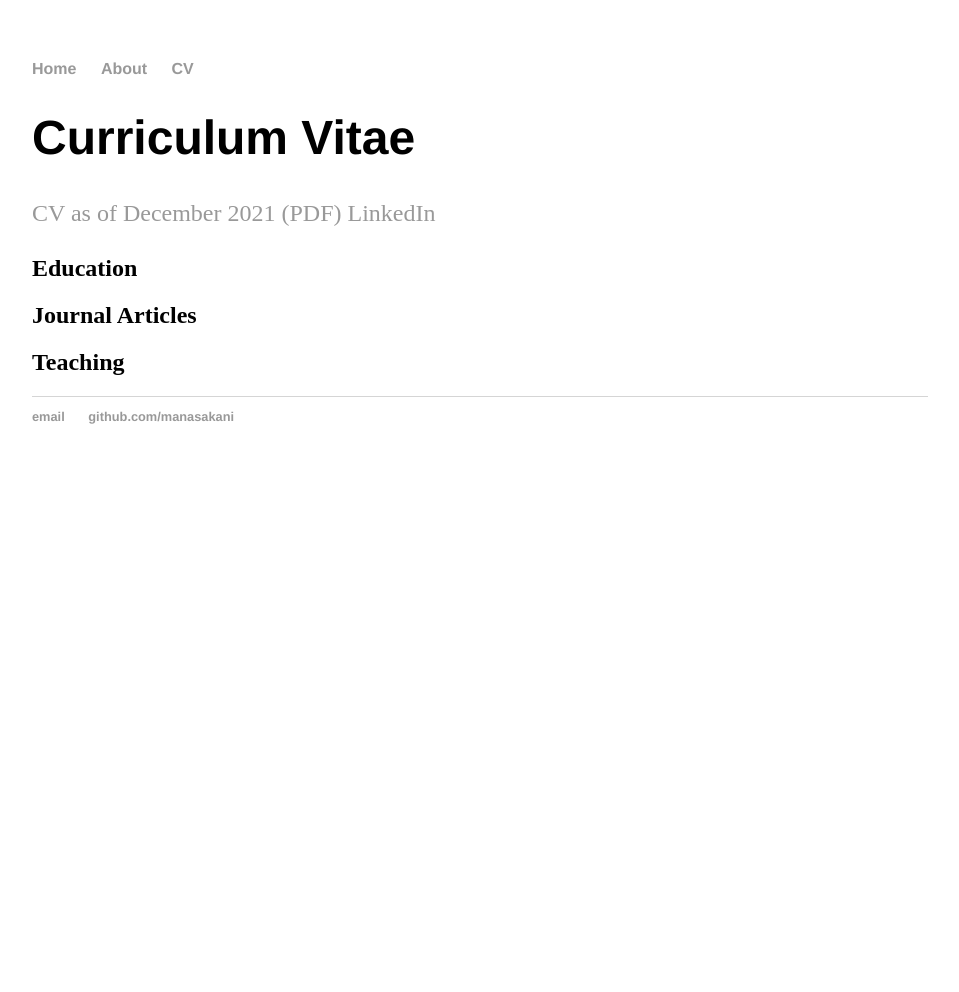
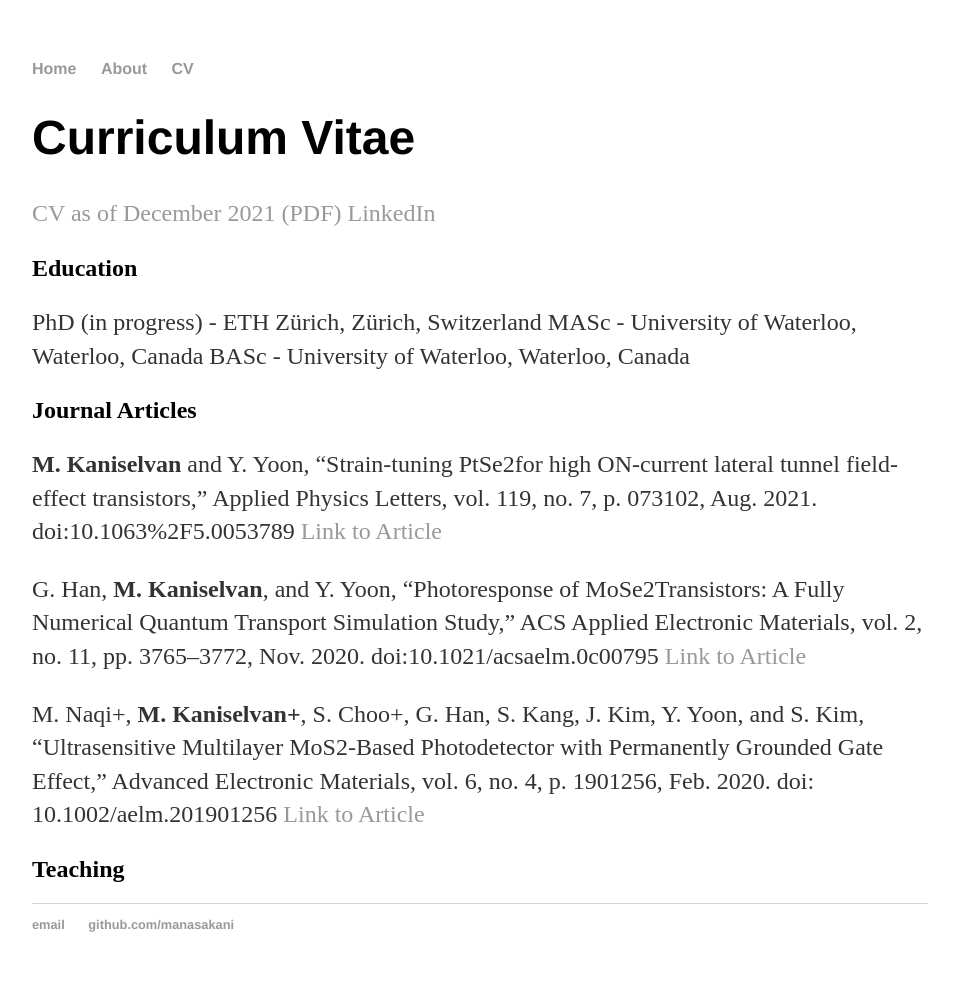
Before and after one commit to manasakani/manaskani.github.io, a Jekyll site: the page built from cv/index.md, in a window 1280 px wide. Shown: the whole page, without its empty margins (160-1119 px from the left). Built offline with Jekyll 4.4.1, drawn with Linux system fonts in a browser that asks for light colours; before the commit the page ends 900 px from its top, so only the background shows below that.

Commit message:
added articles

```diff
--- a/cv/index.md
+++ b/cv/index.md
@@ -10,6 +10,21 @@ title: Manasa Kaniselvan
 
 ## Education
 
+PhD (in progress) - ETH Zürich, Zürich, Switzerland
+MASc - University of Waterloo, Waterloo, Canada
+BASc - University of Waterloo, Waterloo, Canada
+
 ## Journal Articles
 
+**M. Kaniselvan** and Y. Yoon, “Strain-tuning PtSe2for high ON-current lateral tunnel field-effect transistors,” Applied Physics
+Letters, vol. 119, no. 7, p. 073102, Aug. 2021. doi:10.1063%2F5.0053789 [Link to Article](https://aip.scitation.org/doi/abs/10.1063/5.0053789)
+
+G. Han, **M. Kaniselvan**, and Y. Yoon, “Photoresponse of MoSe2Transistors: A Fully Numerical Quantum Transport
+Simulation Study,” ACS Applied Electronic Materials, vol. 2, no. 11, pp. 3765–3772, Nov. 2020. doi:10.1021/acsaelm.0c00795 [Link to Article](https://pubs.acs.org/doi/10.1021/acsaelm.0c00795)
+
+M. Naqi+, **M. Kaniselvan+**, S. Choo+, G. Han, S. Kang, J. Kim, Y. Yoon, and S. Kim, “Ultrasensitive Multilayer MoS2‐Based
+Photodetector with Permanently Grounded Gate Effect,” Advanced Electronic Materials, vol. 6, no. 4, p. 1901256, Feb. 2020.
+doi: 10.1002/aelm.201901256 [Link to Article](https://onlinelibrary.wiley.com/doi/10.1002/aelm.201901256)
+
+
 ## Teaching
```
